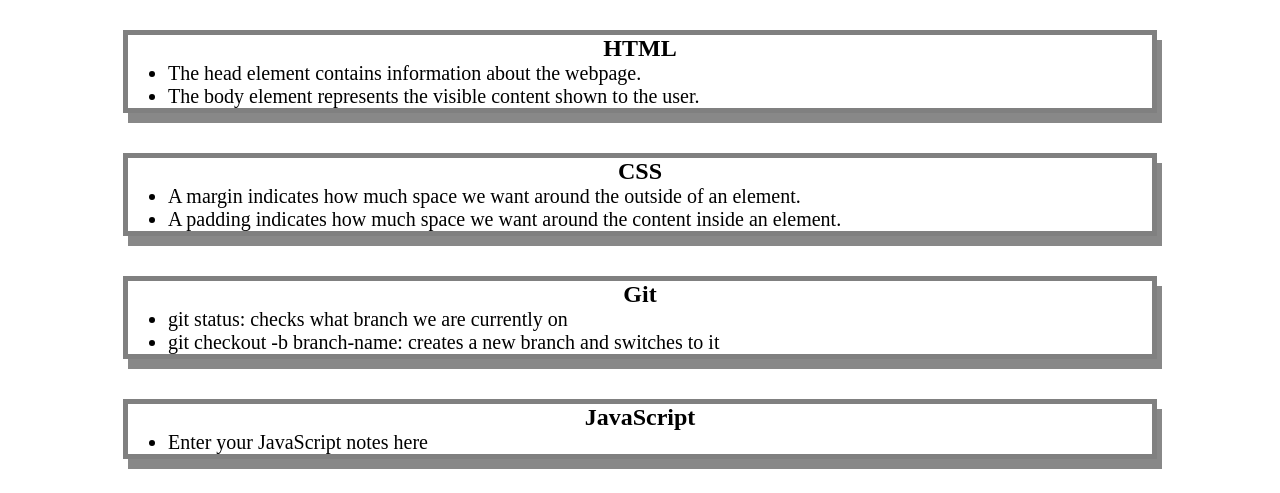
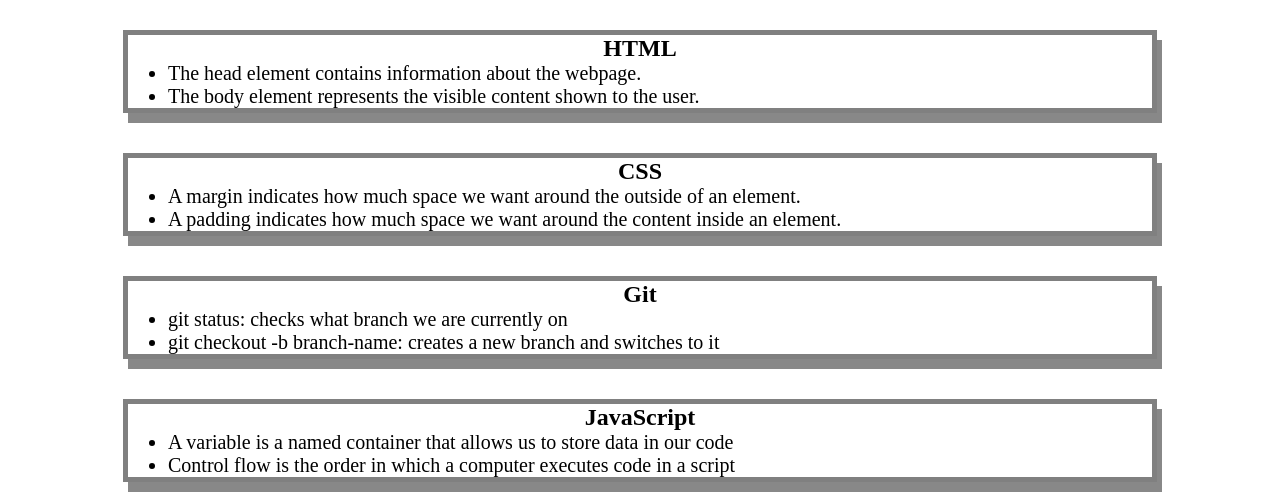
Before and after one commit to Wolffkran/prework-study-guide, a plain HTML site: page index.html in a window 1280 px wide. Shown: the part 130-623 px from the top of the page. Drawn offline with Linux system fonts and the light colour scheme.

Commit message:
Rearranged the index

```diff
--- a/index.html
+++ b/index.html
@@ -43,7 +43,8 @@
       <section class="card" id="javascript-section">
         <h2>JavaScript</h2>
         <ul>
-          <li>Enter your JavaScript notes here</li>
+          <li>A variable is a named container that allows us to store data in our code</li>
+          <li>Control flow is the order in which a computer executes code in a script</li>
         </ul>
       </section>
     </main>
```
